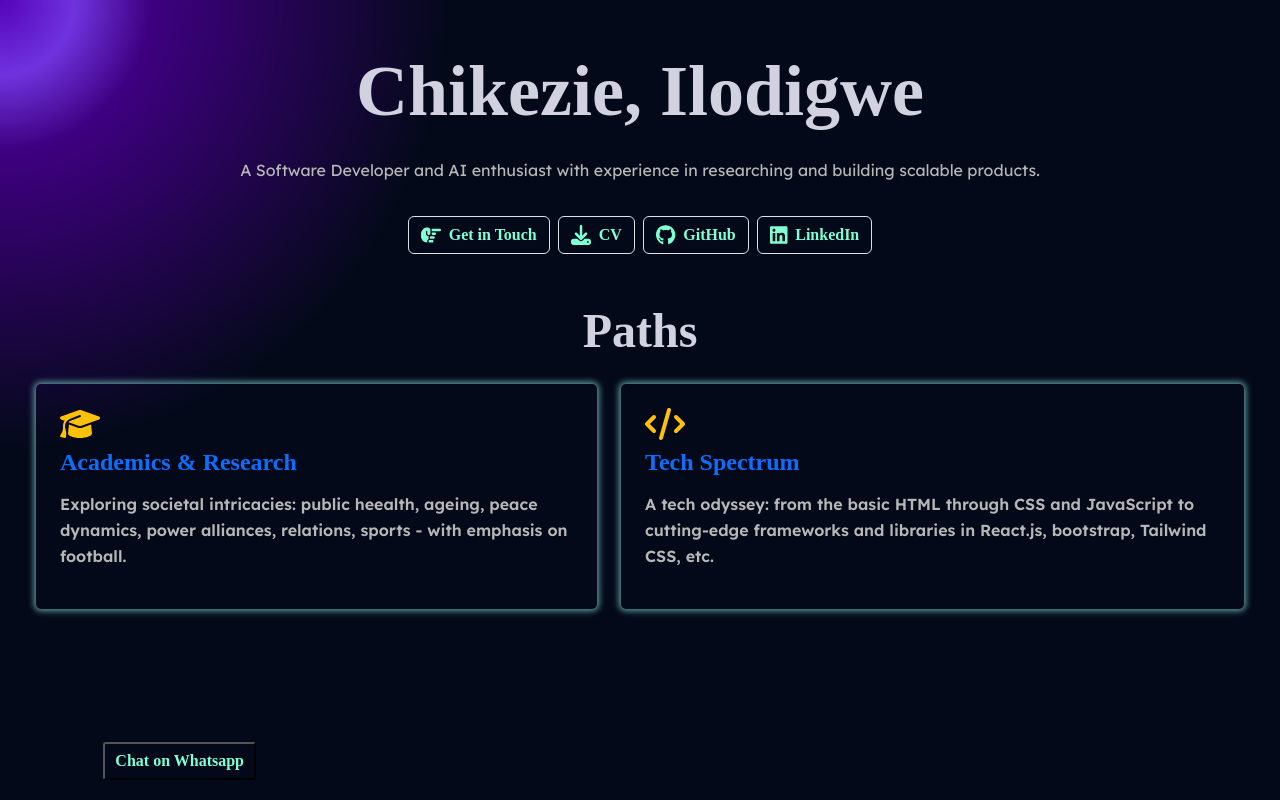
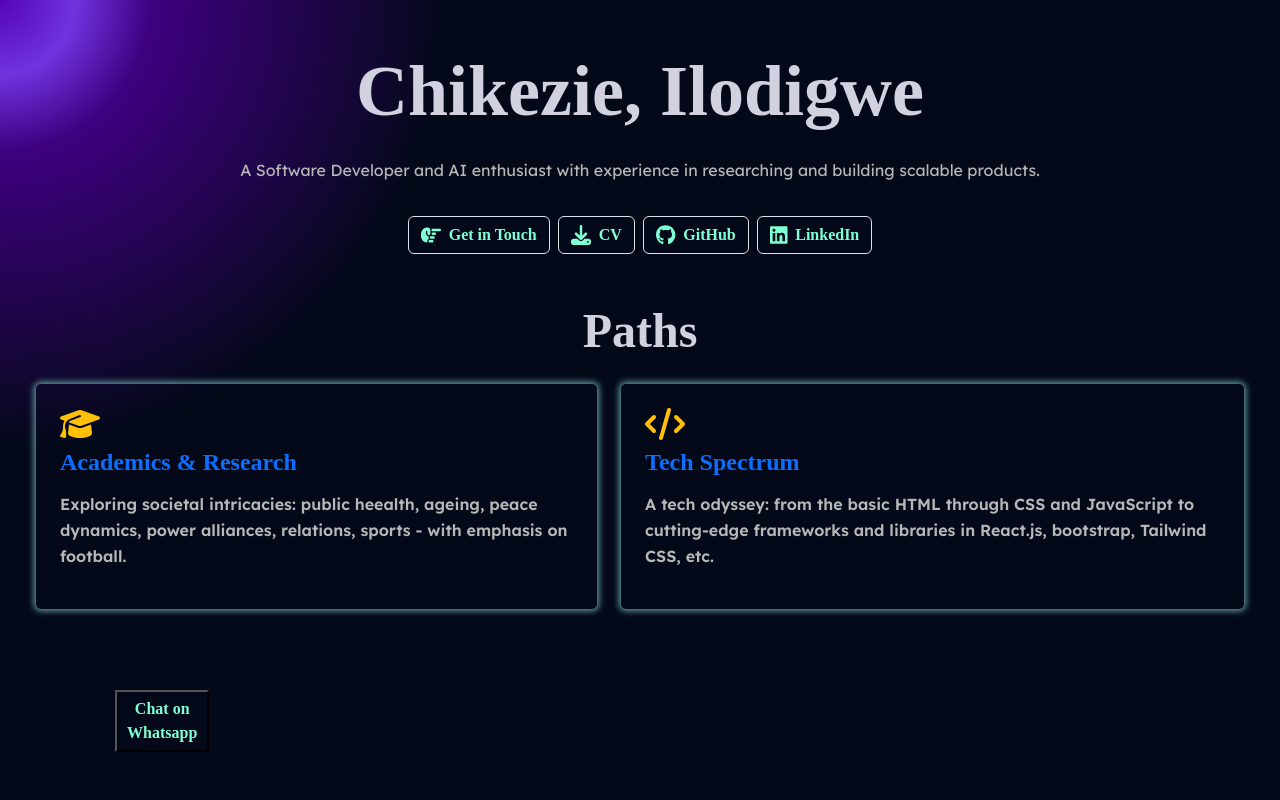
Before and after one commit to Khalifa-pendrops/portfolio_2024, a React (Vite) app: page / in a window 1280 px wide. Built offline with nearby package versions, Linux system fonts and the light colour scheme; a web font is replaced by a local one.

Commit message:
whatsapp button issue fixed

```diff
--- a/src/App.jsx
+++ b/src/App.jsx
@@ -25,18 +25,18 @@ const App = () => {
         <Route path="/academic" element={<Academic />} />
         <Route path="/tech" element={<Tech />} />
       </Routes>
-      <a
+      <a className="whatsapp-a"
         href="https://wa.me/2348156416326"
         target="_blank"
         rel="noopener noreferrer"
-        style={{
-          position: "fixed",
-          bottom: "20px",
-          right: "80vw",
-          zIndex: 1000,
-        }}
+        // style={{
+        //   position: "fixed",
+        //   bottom: "20px",
+        //   right: "0vw",
+        //   zIndex: 1000,
+        // }}
       >
-        <button className="whatsapp-btn d-flex justify-content-center align-items-center flex-wrap gap-2 w-100">
+        <button className="whatsapp-btn d-flex justify-content-center align-items-center gap-2 w-100">
           Chat on Whatsapp
         </button>
       </a>
--- a/src/Components/Home.css
+++ b/src/Components/Home.css
@@ -33,9 +33,6 @@ a {
     background-color: #030918 !important;
     border: none !important;
 }
-
-
-
 
 
 @media (max-width: 391px) {
--- a/src/index.css
+++ b/src/index.css
@@ -11,20 +11,31 @@ body {
     font-family: Exo;
 }
 
-.whatsapp-btn{
+.whatsapp-a {
+    position: fixed !important;
+    left: 9% !important;
+    bottom: 2%;
+    width: 94px !important;
+    height: 94px !important;
+    border-radius: 50% !important;
+
+}
+
+
+.whatsapp-btn {
     padding: 5px 10px;
-    border: none 1px dotted white;
-    border-radius: 3px !important;
+    /* border: none 1px dotted white; */
+    /* border-radius: 3px !important; */
     background-color: transparent !important;
     cursor: pointer !important;
 }
 
-.whatsapp-btn:hover{
+.whatsapp-btn:hover {
     border-radius: 3px !important;
 }
 
-@media (max-width: 759px) {
-.whatsapp-btn{
-
-}
-}
+/* @media (max-width: 759px) {
+    .whatsapp-btn {
+        margin-left: .5rem !important;
+    }
+} */
```
